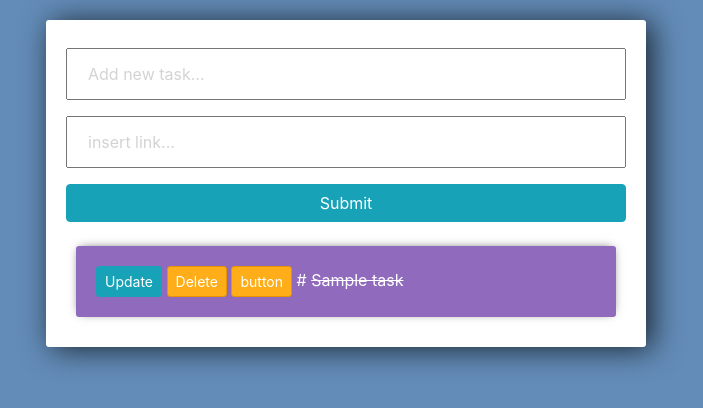
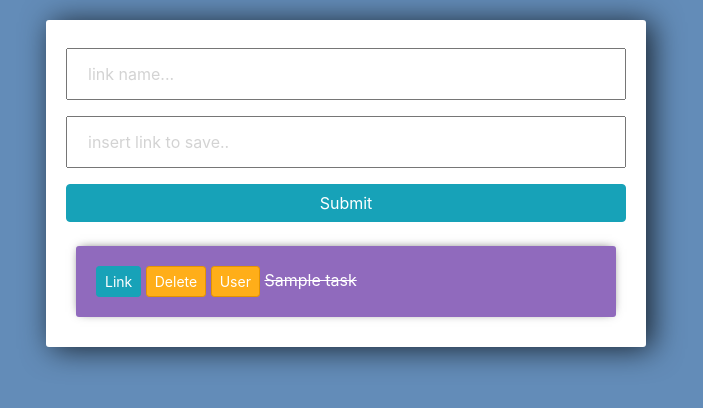
Before and after one commit to Artists-for-Humanity/LinkApp, a Django app: page / in a window 1280 px wide. Shown: the top 408 px of the page, without its empty margins (294-997 px from the left). Run offline with Django 3.2, Linux system fonts and the light colour scheme; tables that the repository leaves empty hold one stand-in row (values such as "Sample post"); some libraries are stand-ins or nearby versions.

Commit message:
user page

```diff
--- a/tasks/forms.py
+++ b/tasks/forms.py
@@ -5,8 +5,8 @@ from .models import *
 
 
 class TaskForm(forms.ModelForm):
-	title= forms.CharField(widget= forms.TextInput(attrs={'placeholder':'Add new task...'}))
-	link= forms.URLField(widget= forms.TextInput(attrs={'placeholder':'insert link...'}))
+	title= forms.CharField(widget= forms.TextInput(attrs={'placeholder':'link name...'}))
+	link= forms.URLField(widget= forms.TextInput(attrs={'placeholder':'insert link to save..'}))
 	class Meta:
 		model = Task
 		fields = '__all__'
--- a/tasks/templates/task/list.html
+++ b/tasks/templates/task/list.html
@@ -56,14 +56,13 @@
         {{ form.link }}
         <input class="btn btn-info" type="submit" name="Create Task">
     </form>
+
     <div class="todo-list">
         {% for task in tasks %}
         <div class="item-row">
-            <a class="btn btn-sm btn-info" href="{% url 'update_task' task.id %}">Update</a>
+            <a class="btn btn-sm btn-info" href="{% url 'update_task' task.id %}">Link</a>
             <a class="btn btn-sm btn-danger" href="{% url 'delete' task.id %}">Delete</a>
-            <a class="btn btn-sm btn-danger">button</a>
-            #
-
+            <a class="btn btn-sm btn-danger" href="{% url 'user' %}">User</a>
             {% if task.complete == True %}
             <s>{{task}}</s>
             {% else %}
--- a/tasks/urls.py
+++ b/tasks/urls.py
@@ -1,8 +1,12 @@
 from django.urls import path
 from . import views
+from django.views.generic import TemplateView
+
 
 urlpatterns = [
     path('', views.index, name="list"),
+    path('user/', views.user, name="user"),
     path('update_task/<str:pk>/', views.updateTask, name="update_task"),
-    path('delete/<str:pk>/', views.deleteTask, name="delete")
+    path('delete/<str:pk>/', views.deleteTask, name="delete"),
+
 ]
--- a/tasks/views.py
+++ b/tasks/views.py
@@ -24,6 +24,10 @@ def index(request):
 	context = {'tasks': tasks, 'form':form}
 	return render(request, 'task/list.html', context)
 
+def user(request):
+	context = {'user': {'name': 'Jamie'}}
+	return render(request, 'task/user.html', context)
+
 def updateTask(request, pk): #pk is a url pattern
 	task = Task.objects.get(id=pk)
 
```
